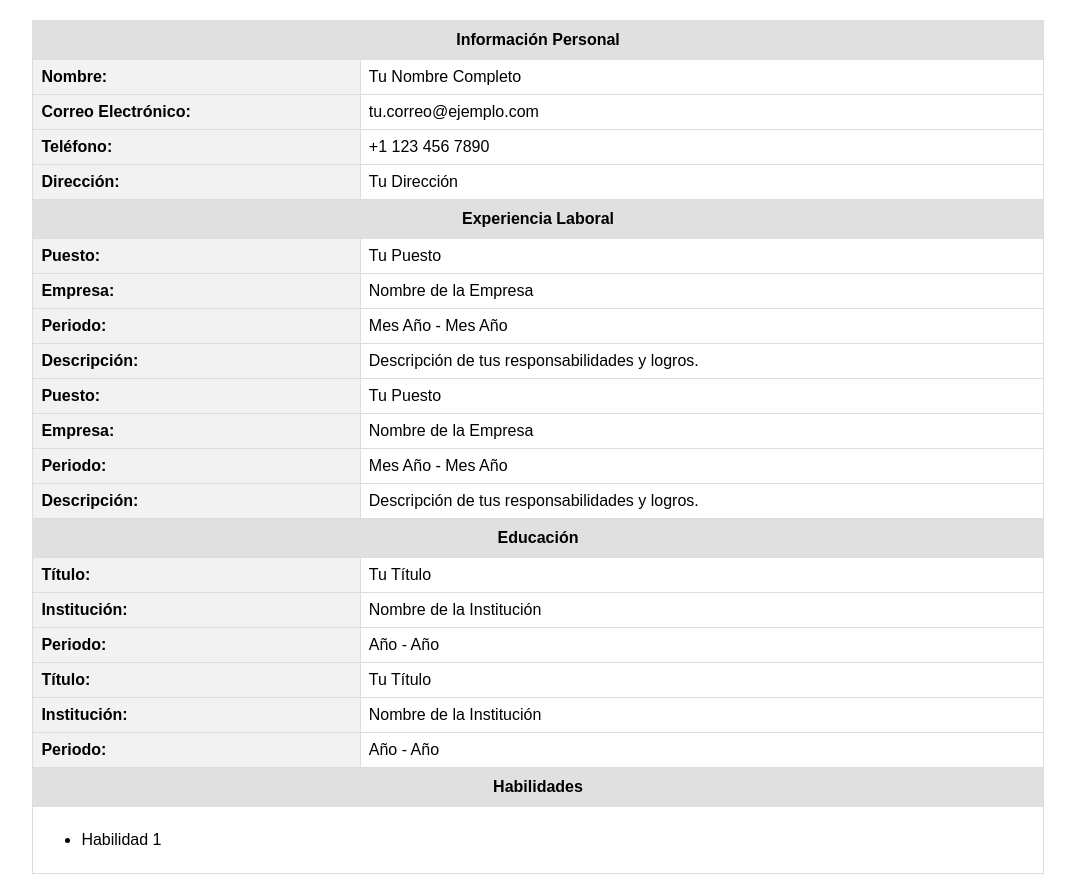
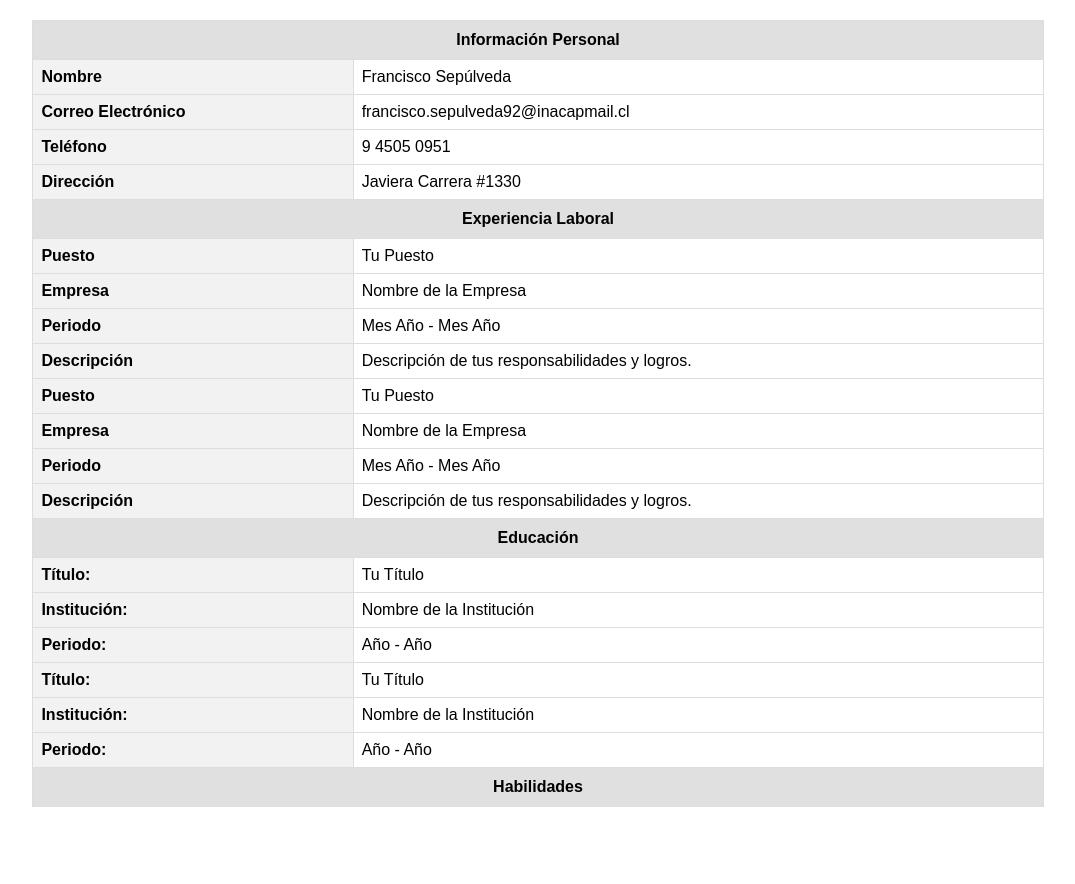
Before and after one commit to meuz/cv2, a plain HTML site: page cv.html in a window 1280 px wide. Shown: the whole page, without its empty margins (102-1177 px from the left). After the commit the page ends 827 px from the top, so only its background shows below. Drawn offline with Linux system fonts and the light colour scheme.

Commit message:
actualizados

```diff
--- a/cv.html
+++ b/cv.html
@@ -8,6 +8,12 @@
         body {
             font-family: sans-serif;
         }
+        th:hover {
+                background-color:rgb(162, 204, 232);
+            }
+        tr:hover {
+                background-color:rgb(111, 171, 210);
+            }
         table {
             width: 80%;
             margin: 20px auto;
@@ -21,75 +27,78 @@
         th {
             background-color: #f2f2f2;
         }
-        .section-title {
+        .titulos {
             background-color: #e0e0e0;
             font-weight: bold;
             text-align: center;
             padding: 10px;
         }
     </style>
+    <colgroup>
+        <col span="2" style="background-color: black;">
+    </colgroup>
 </head>
 <body>
 
     <table>
         <tr>
-            <td colspan="2" class="section-title">Información Personal</td>
+            <td colspan="2" class="titulos">Información Personal</td>
         </tr>
         <tr>
-            <th>Nombre:</th>
-            <td>Tu Nombre Completo</td>
+            <th>Nombre</th>
+            <td>Francisco Sepúlveda</td>
         </tr>
         <tr>
-            <th>Correo Electrónico:</th>
-            <td>tu.correo@ejemplo.com</td>
+            <th>Correo Electrónico</th>
+            <td>francisco.sepulveda92@inacapmail.cl</td>
         </tr>
         <tr>
-            <th>Teléfono:</th>
-            <td>+1 123 456 7890</td>
+            <th>Teléfono</th>
+            <td>9 4505 0951</td>
         </tr>
         <tr>
-            <th>Dirección:</th>
-            <td>Tu Dirección</td>
+            <th>Dirección</th>
+            <td>Javiera Carrera #1330</td>
         </tr>
 
         <tr>
-            <td colspan="2" class="section-title">Experiencia Laboral</td>
+            <td colspan="2" class="titulos">Experiencia Laboral</td>
         </tr>
         <tr>
-            <th>Puesto:</th>
+            <th>Puesto</th>
             <td>Tu Puesto</td>
         </tr>
         <tr>
-            <th>Empresa:</th>
+            <th>Empresa</th>
             <td>Nombre de la Empresa</td>
         </tr>
         <tr>
-            <th>Periodo:</th>
+            <th>Periodo</th>
             <td>Mes Año - Mes Año</td>
         </tr>
         <tr>
-            <th>Descripción:</th>
+            <th>Descripción</th>
             <td>Descripción de tus responsabilidades y logros.</td>
         </tr>
                 <tr>
-            <th>Puesto:</th>
+            <th>Puesto</th>
             <td>Tu Puesto</td>
         </tr>
         <tr>
-            <th>Empresa:</th>
+            <th>Empresa</th>
             <td>Nombre de la Empresa</td>
         </tr>
         <tr>
-            <th>Periodo:</th>
+            <th>Periodo</th>
             <td>Mes Año - Mes Año</td>
         </tr>
         <tr>
-            <th>Descripción:</th>
+            <th>Descripción</th>
             <td>Descripción de tus responsabilidades y logros.</td>
         </tr>
 
         <tr>
-            <td colspan="2" class="section-title">Educación</td>
+            <td colspan="2" class="titulos">Educación</td>
         </tr>
         <tr>
             <th>Título:</th>
@@ -117,9 +126,7 @@
         </tr>
 
         <tr>
-            <td colspan="2" class="section-title">Habilidades</td>
+            <td colspan="2" class="titulos">Habilidades</td>
         </tr>
         <tr>
-            <td colspan="2">
-                <ul>
-                    <li>Habilidad 1</li>
+</body>
```
Also changed, not shown: cv2.html (added).
